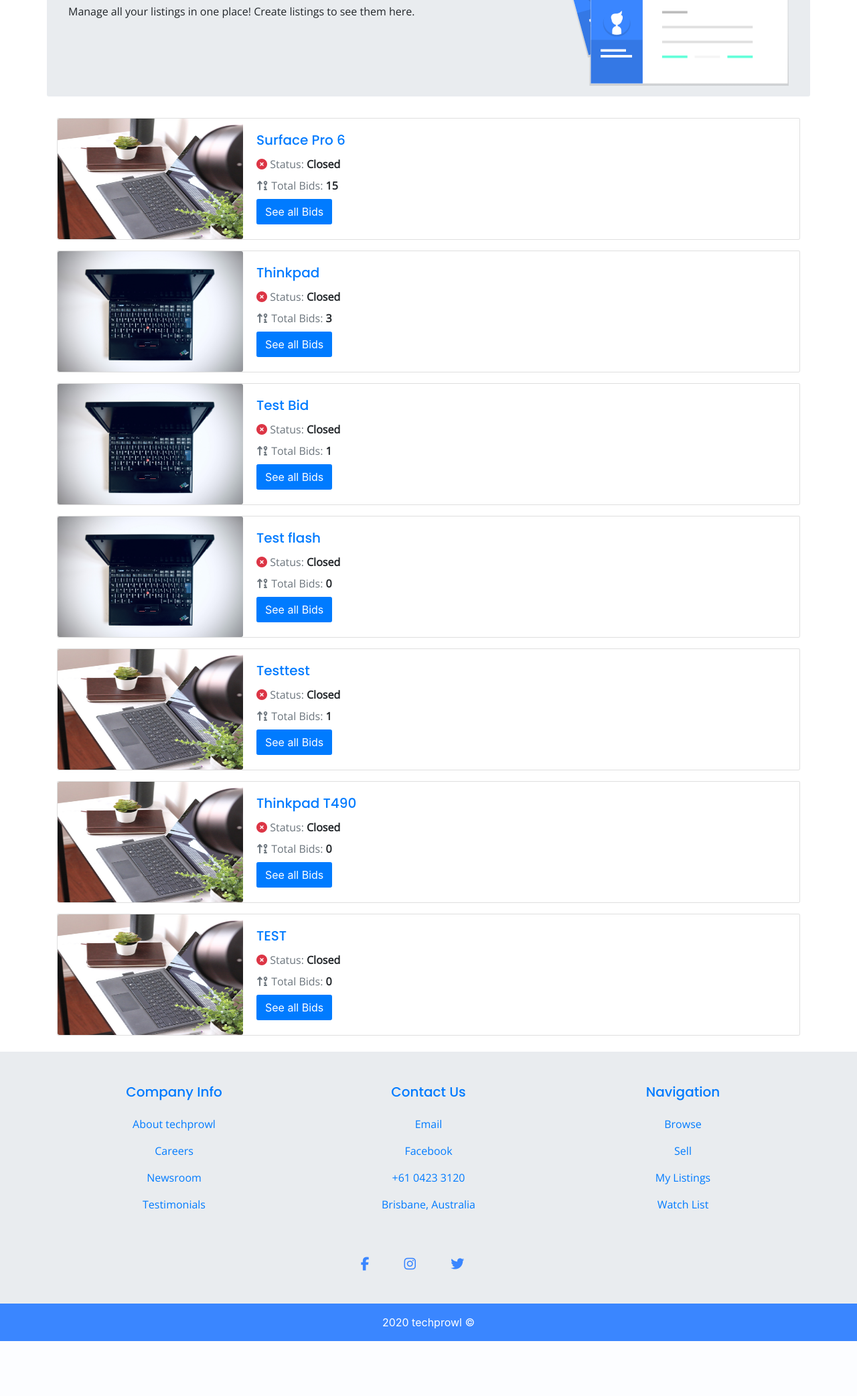
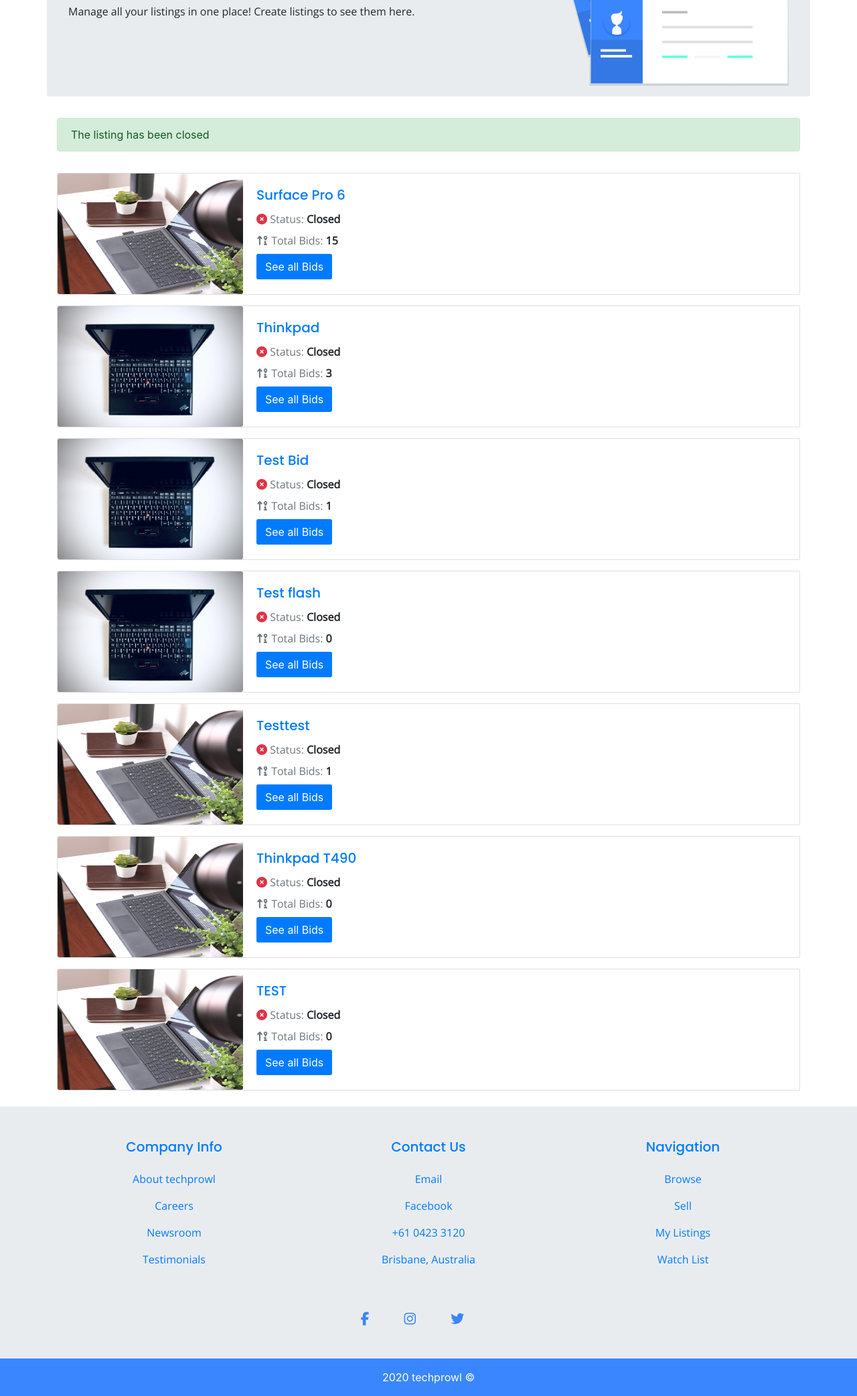
Before and after one commit to panravil/flask_auction_web, a Flask app: page /listings/mylistings/1/close in a window 1280 px wide. Shown: the part 251-2335 px from the top of the page at 67% size. Before the commit the page ends 2253 px from the top, so only its background shows below. Run offline with Flask 2, Linux system fonts and the light colour scheme; a user stored in the database is signed in; data comes from the database, SQL or seed files in the repository; both versions use the stored data as it was after the commit; some libraries are stand-ins or nearby versions.

Commit message:
Can now close listing with 0 bids

```diff
--- a/auction/listings.py
+++ b/auction/listings.py
@@ -80,19 +80,24 @@ def mylistings():
 
 @listingbp.route('/mylistings/<listing>/close', methods=['GET', 'POST'])
 def close_listing(listing):
-   # Update listing status to 'Closed'
-   update_listing = Listing.query.filter_by(id=listing).first()
-   update_listing.status = 'Closed'
 
-   # Update bid status of higest bid to 'Won'
-   highest_bid = Bid.query.filter_by(listing_id=listing, bid_status='Winning').first()
-   highest_bid.bid_status = 'Won'
+    # Retrive Listing Object
+    update_listing = Listing.query.filter_by(id=listing).first()
 
-   db.session.commit()
+    # Update status to closed
+    update_listing.status = 'Closed'
 
-   # Re-render page with updated items
-   listings = Listing.query.filter_by(seller=current_user.name).all()
-   return render_template('listings/mylistings.html', listings=listings)
+    if update_listing.total_bids > 0:
+      # Update bid status of higest bid to 'Won'
+      highest_bid = Bid.query.filter_by(listing_id=listing, bid_status='Winning').first()
+      highest_bid.bid_status = 'Won'
+
+    db.session.commit()
+
+    # Re-render page with updated items
+    listings = Listing.query.filter_by(seller=current_user.name).all()
+    flash("The listing has been closed", 'success')
+    return render_template('listings/mylistings.html', listings=listings)
 
 @listingbp.route('<listing>/watchlist', methods=['GET', 'POST'])
 @login_required
--- a/auction/templates/listings/mylistings.html
+++ b/auction/templates/listings/mylistings.html
@@ -15,6 +15,20 @@
         </div>
     </div>
     <div class="container">
+      {% with messages = get_flashed_messages(with_categories=true) %}
+      {% if messages %}
+      <!-- check if there are any messages -->
+      <div class="row mt-3 mb-3">
+        <div class="col-md-12">
+          {% for category, message in messages %}
+          <!--loop through the messages-->
+          <div class="alert alert-{{ category }}">{{ message }}</div>
+          <!--display as alert-->
+          {% endfor %}
+        </div>
+      </div>
+      {% endif %}
+      {% endwith %}
 
       {% for listing in listings %}
         <div class="card mb-3">
```
Also changed, not shown: auction/auction.sqlite.
